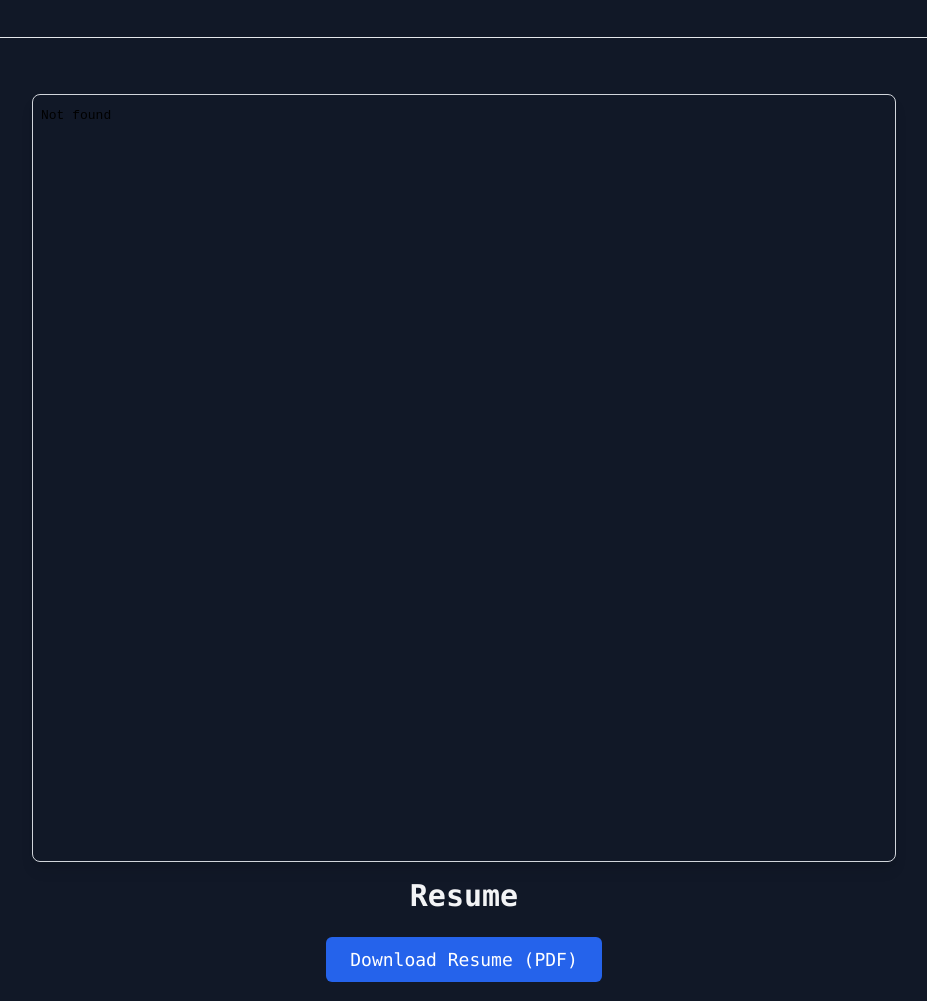
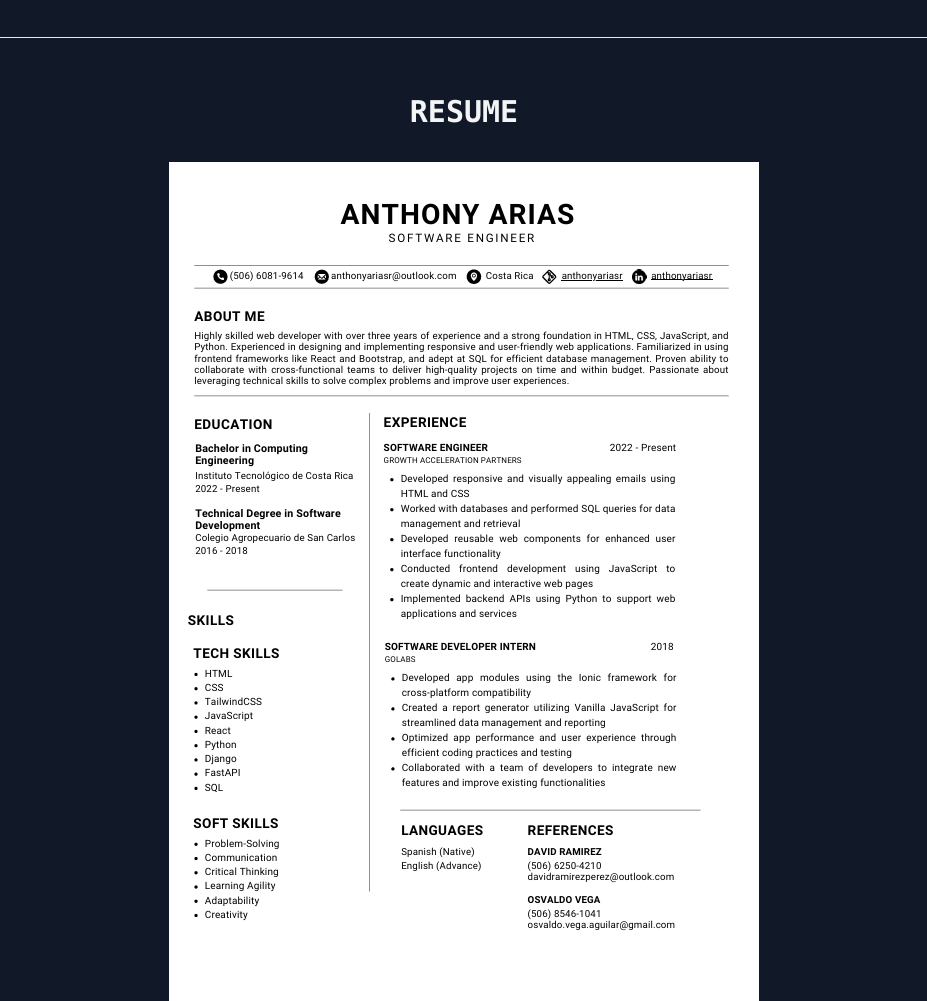
Before and after one commit to anthonyariasr/personal-website, a website: page src/about-me.html in a window 1280 px wide. Shown: the part 971-1972 px from the top of the page, without its empty margins (176-1103 px from the left). Drawn offline with nearby package versions, Linux system fonts and the light colour scheme.

Commit message:
used an image instead of a pdf visualizer for the PDF

```diff
--- a/src/about-me.html
+++ b/src/about-me.html
@@ -131,15 +131,11 @@
         </div>
         <hr class="mt-10 mb-10">
         <!-- Resume Section -->
-        <div class="w-full max-w-4xl h-screen p-4 m-auto">
-            <iframe
-                src="./assets/CV Anthony Arias.pdf#toolbar=0&navpanes=0&scrollbar=0"
-                class="md:w-full md:h-full border border-gray-300 rounded-lg shadow-lg"
-                frameborder="0">
-            </iframe>
+        <div class="w-full max-w-4xl h-auto p-4 m-auto pb-16">
+            <h2 class="text-2xl md:text-3xl font-bold text-gray-100 mb-8 text-center">RESUME</h2>
+            <img src="./assets/images/cv-image.png" class="m-auto" alt="Anthony Arias CV">
         </div>
         <div class="text-center mb-8">
-            <h2 class="text-3xl font-bold text-gray-100 mb-8">Resume</h2>
             <a href="./assets/CV Anthony Arias.pdf" download
                 class="bg-blue-600 text-white px-6 py-3 rounded-md text-lg font-medium hover:bg-blue-700">
                 Download Resume (PDF)
```
Also changed, not shown: src/assets/images/cv-image.png (added).
